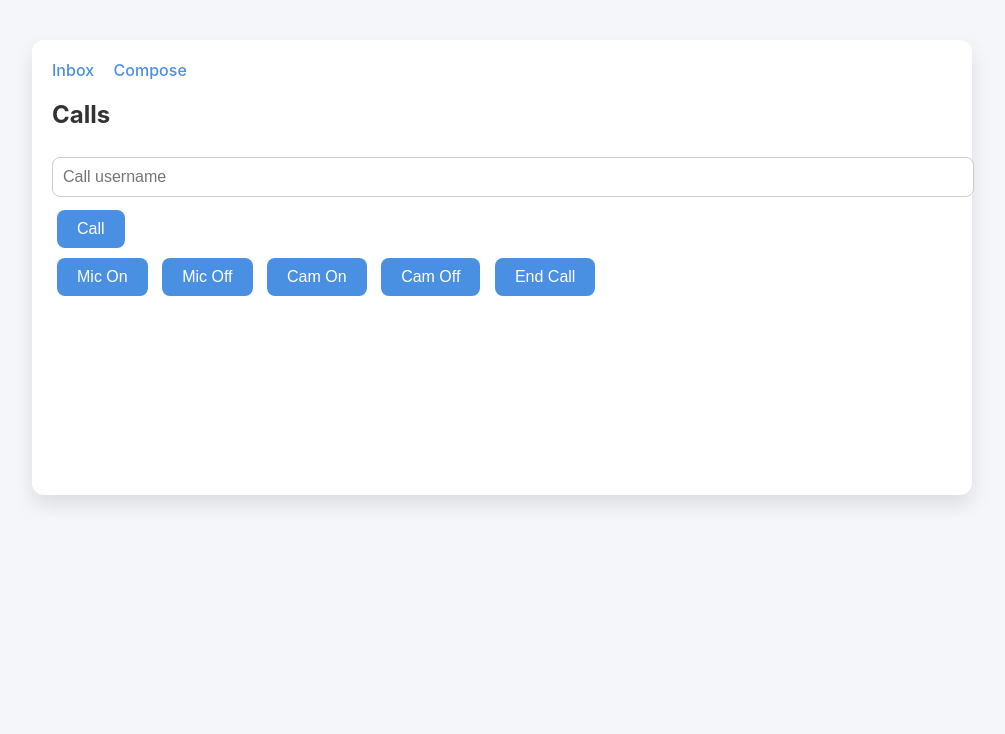
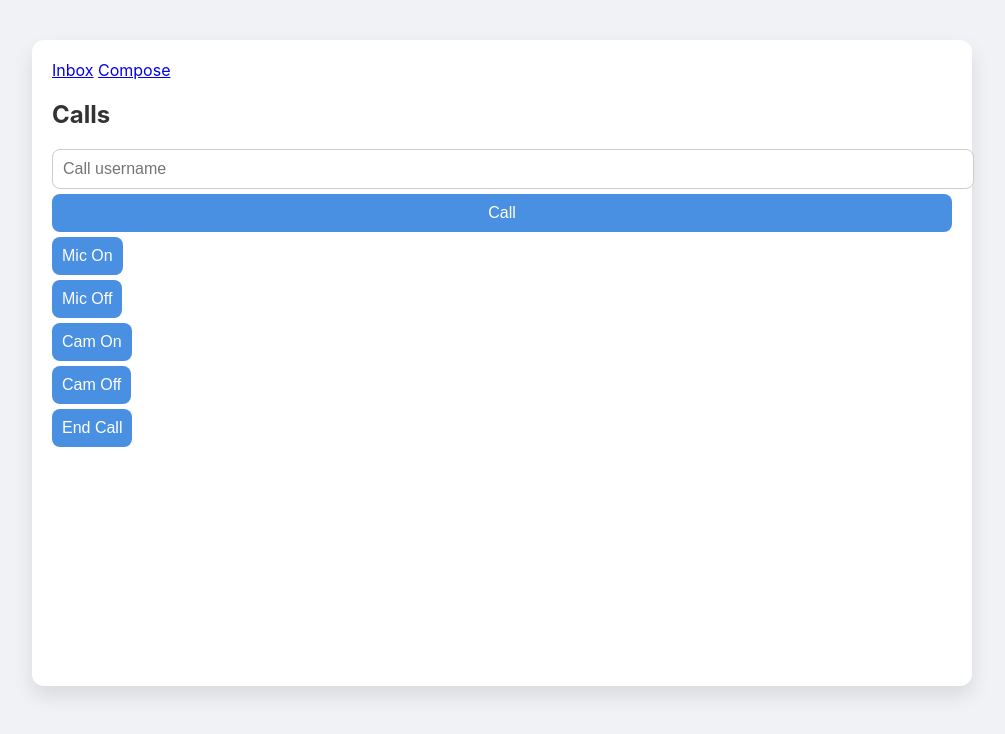
Before and after one commit to SkyMonder/SkyMail, a plain HTML site: page frontend/call.html in a window 1280 px wide. Shown: the whole page, without its empty margins (138-1143 px from the left). Drawn offline with nearby package versions, Linux system fonts and the light colour scheme; no server answers.

Commit message:
Update style.css

```diff
--- a/frontend/style.css
+++ b/frontend/style.css
@@ -1,8 +1,7 @@
 body {
   font-family: 'Inter', sans-serif;
-  background: #f5f6fa;
-  margin: 0;
-  padding: 0;
+  background: #f0f2f5;
+  margin:0; padding:0;
 }
 
 .container {
@@ -14,55 +13,51 @@ body {
   box-shadow: 0 10px 20px rgba(0,0,0,0.1);
 }
 
-h1, h2 {
-  color: #333;
+h1,h2{color:#333;}
+
+input,textarea,button{
+  display:block;
+  width:100%;
+  margin:5px 0;
+  padding:10px;
+  border-radius:8px;
+  border:1px solid #ccc;
+  font-size:16px;
 }
 
-input, textarea {
-  width: 100%;
-  padding: 10px;
-  margin: 8px 0;
-  border-radius: 8px;
-  border: 1px solid #ccc;
-  font-size: 16px;
+button{
+  cursor:pointer;
+  background:#4a90e2;
+  color:#fff;
+  border:none;
+  transition:0.3s;
 }
 
-button {
-  padding: 10px 20px;
-  margin: 5px;
-  border: none;
-  border-radius: 8px;
-  background: #4a90e2;
-  color: #fff;
-  font-size: 16px;
-  cursor: pointer;
-  transition: 0.3s;
+button:hover{
+  background:#357ab7;
 }
 
-button:hover {
-  background: #357ab7;
+nav button{
+  width:auto;
+  margin-right:10px;
 }
 
-.card {
-  background: #fafafa;
-  border-radius: 8px;
-  padding: 15px;
-  margin-bottom: 10px;
-  box-shadow: 0 2px 5px rgba(0,0,0,0.05);
+.card{
+  background:#fafafa;
+  padding:10px;
+  margin:5px 0;
+  border-radius:8px;
+  box-shadow:0 2px 5px rgba(0,0,0,0.05);
 }
 
-nav a {
-  margin-right: 15px;
-  text-decoration: none;
-  color: #4a90e2;
-  font-weight: 500;
+.call-controls button{
+  width:auto;
+  margin-right:5px;
 }
 
-nav a:hover {
-  text-decoration: underline;
+video{
+  width:300px;
+  height:200px;
+  border-radius:8px;
+  margin:5px;
 }
-
-video {
-  border-radius: 8px;
-  margin: 10px 0;
-}
```
